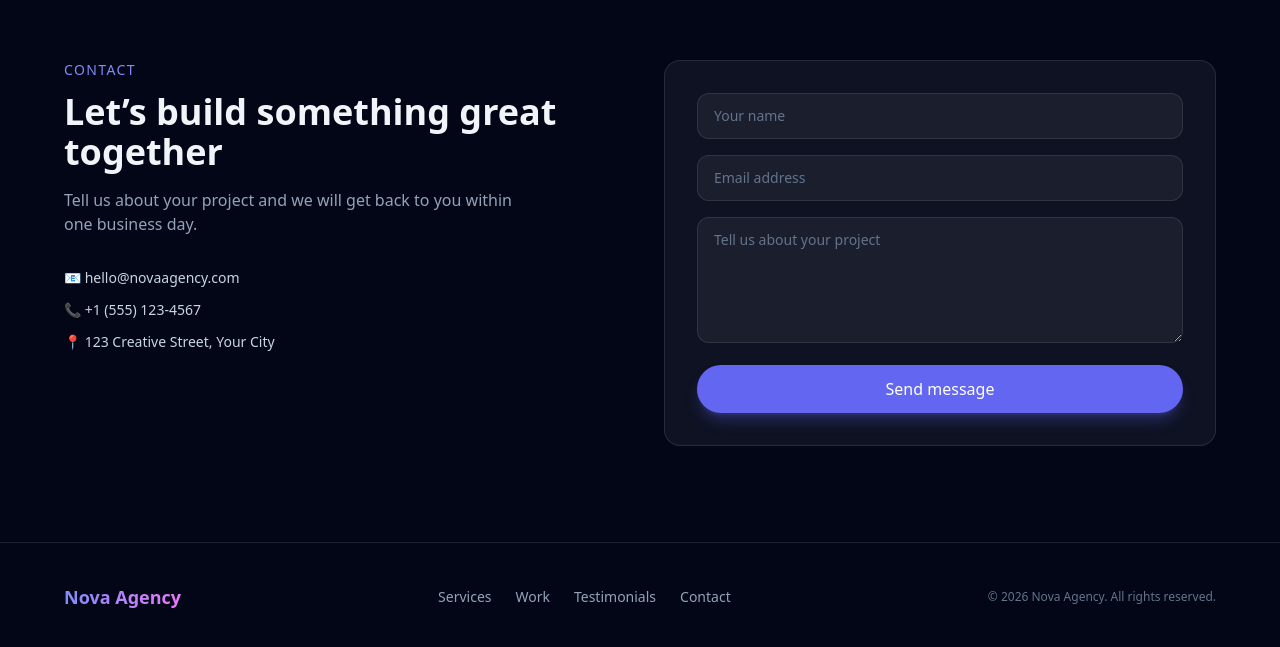
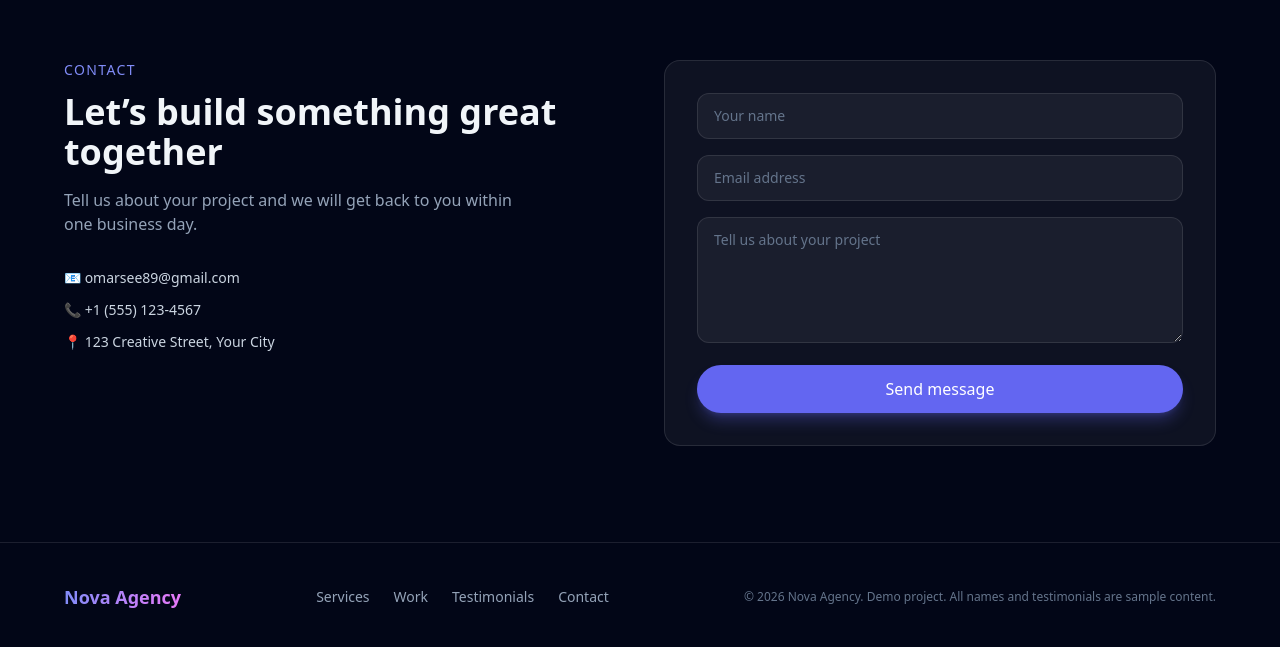
Before and after one commit to OmarEssamOmar/agency-landing, a React (Vite) app: page / in a window 1280 px wide. Shown: the part 3162-3809 px from the top of the page. Built offline with nearby package versions, Linux system fonts and the light colour scheme.

Commit message:
Replace sample content

```diff
--- a/src/components/Contact.jsx
+++ b/src/components/Contact.jsx
@@ -49,7 +49,7 @@ export default function Contact() {
           </p>
 
           <ul className="mt-8 space-y-3 text-sm text-slate-300">
-            <li>📧 hello@novaagency.com</li>
+            <li>📧 omarsee89@gmail.com</li>
             <li>📞 +1 (555) 123-4567</li>
             <li>📍 123 Creative Street, Your City</li>
           </ul>
--- a/src/components/Footer.jsx
+++ b/src/components/Footer.jsx
@@ -25,7 +25,7 @@ export default function Footer() {
         </ul>
 
         <p className="text-xs text-slate-500">
-          © {new Date().getFullYear()} Nova Agency. All rights reserved.
+          © {new Date().getFullYear()} Nova Agency. Demo project. All names and testimonials are sample content.
         </p>
       </div>
     </footer>
```
